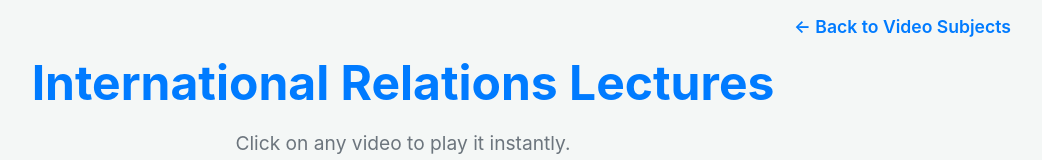
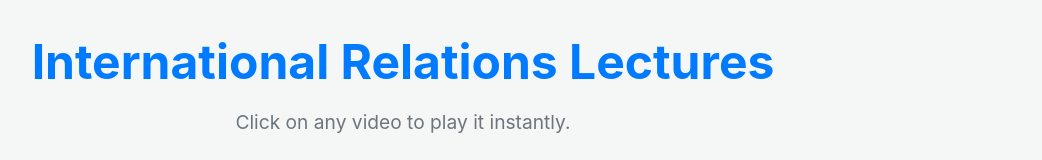
Before and after one commit to webwizard1433/Competitive-Success, a website: page upsc-ir-videos.html in a window 1280 px wide. Shown: the top 160 px of the page, without its empty margins (237-1279 px from the left). Drawn offline with Linux system fonts and the light colour scheme.

Commit message:
Auto update

```diff
--- a/upsc-ir-videos.html
+++ b/upsc-ir-videos.html
@@ -9,9 +9,7 @@
     <style>
         :root { --primary-color: #007bff; --secondary-color: #6c757d; --background-color: #f4f7f6; --card-background: #ffffff; --text-color: #333; --header-height: 70px; }
         body { font-family: -apple-system, BlinkMacSystemFont, "Segoe UI", Roboto, "Helvetica Neue", Arial, sans-serif; background-color: var(--background-color); margin: 0; color: var(--text-color); min-height: 100vh; display: flex; flex-direction: column; }
-        .back-link { padding: 1rem 2rem; text-align: right; }
-        .back-link a { color: var(--primary-color); text-decoration: none; font-weight: 600; font-size: 1.1rem; }
-        .main-container { padding: 0 2rem 2rem 2rem; max-width: 1200px; margin: auto; flex-grow: 1; }
+        .main-container { padding: 2rem; max-width: 1200px; margin: auto; flex-grow: 1; }
         .page-header { text-align: center; margin-bottom: 2.5rem; }
         .page-header h1 { font-size: 3rem; color: var(--primary-color); margin: 0; }
         .page-header p { font-size: 1.2rem; color: var(--secondary-color); }
@@ -41,9 +39,6 @@
     </style>
 </head>
 <body>
-    <div class="back-link">
-        <a href="/upsc-videos.html">← Back to Video Subjects</a>
-    </div>
     <main class="main-container">
         <div class="page-header">
             <h1>International Relations Lectures</h1>
```
Also changed, not shown: ssc-cgl-quant-videos.html (+1 -7 lines), upsc-art-culture-videos.html (+1 -7 lines), upsc-biology-videos.html (+1 -7 lines), upsc-economy-videos.html (+1 -6 lines), upsc-geography-videos.html (+1 -6 lines), upsc-history-videos.html (+2 -7 lines), upsc-maps-videos.html (+1 -6 lines), upsc-polity-videos.html (+1 -6 lines), upsc-post-independence-videos.html (+1 -3 lines), upsc-world-history-videos.html (+1 -3 lines).
